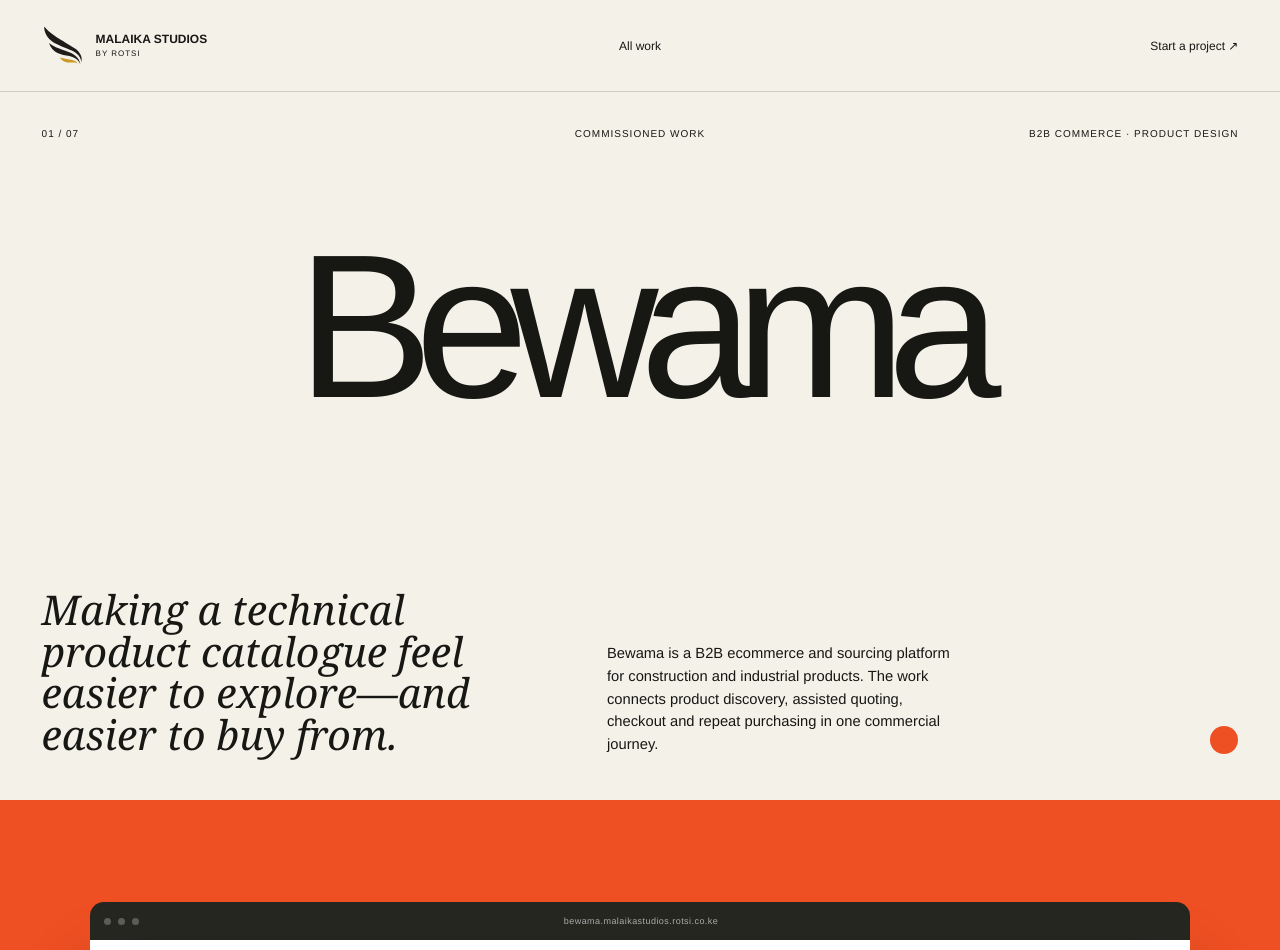
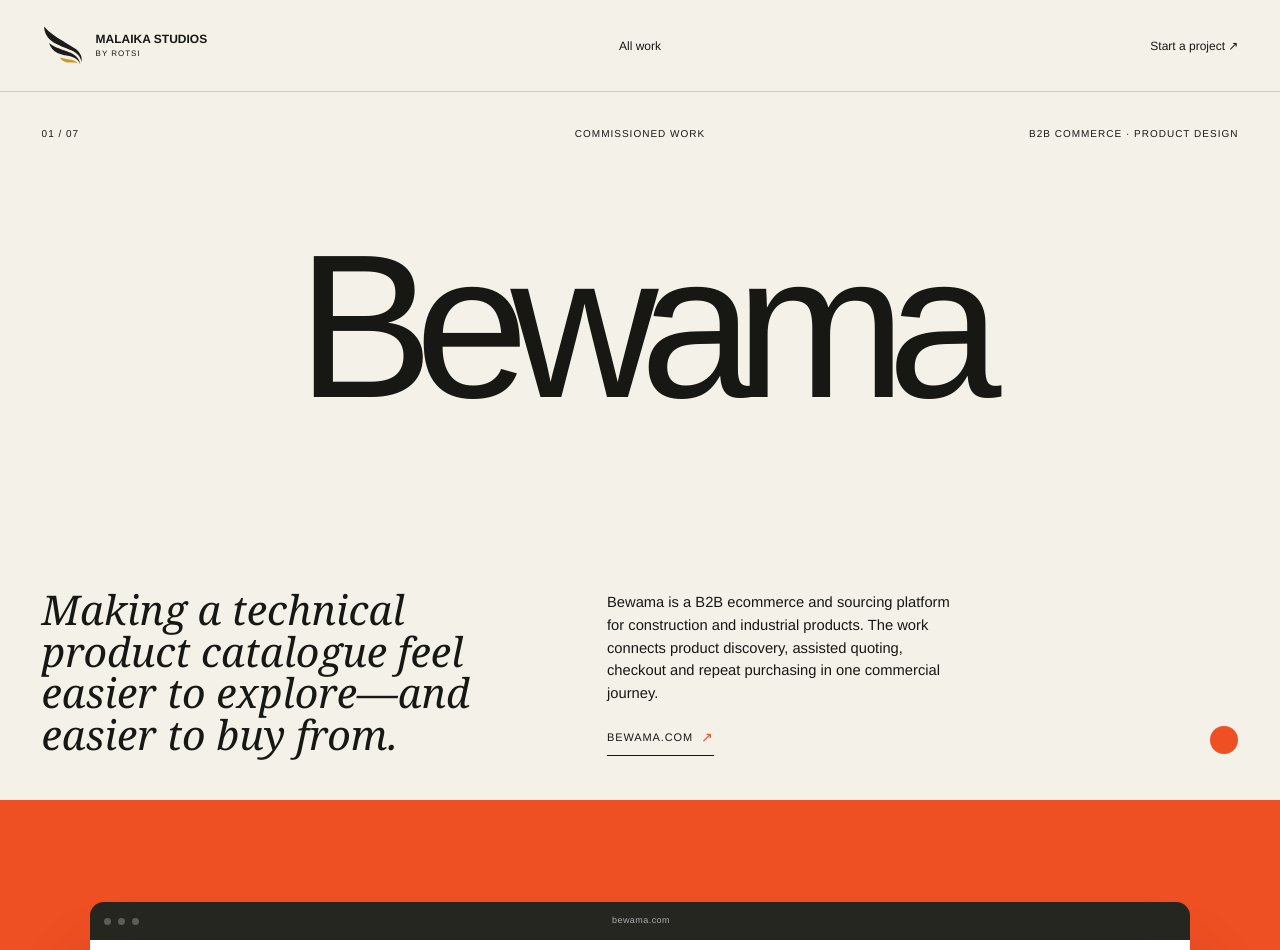
Before and after one commit to spaceadh/Angel-web, a Next.js app: page /projects/bewama in a window 1280 px wide. Shown: the top 950 px of the page. Built offline with nearby package versions, Linux system fonts and the light colour scheme.

Commit message:
Refactor code structure for improved readability and maintainability

```diff
--- a/app/SiteFooter.tsx
+++ b/app/SiteFooter.tsx
@@ -17,7 +17,7 @@
         <Link href="/#studio">Studio</Link>
         <a href="mailto:business@rotsi.co.ke">Start a project ↗</a>
       </div>
-      <p>© 2026 Malaika Studios · Made in Nairobi</p>
+      <p>© 2026 Malaika Studios · We are located at Afya Mansionettes, Kilimani, Nairobi.</p>
     </footer>
   );
 }
--- a/app/globals.css
+++ b/app/globals.css
@@ -139,11 +139,13 @@
 .case-title--long { font-size:clamp(70px,10.8vw,172px); line-height:.82; margin-inline:auto; max-width:92vw; overflow-wrap:normal; }
 .case-intro { align-items:end; bottom:44px; display:grid; gap:8vw; grid-template-columns:1.3fr 1fr; left:3.25vw; position:absolute; width:72vw; }
 .case-intro p { font:400 clamp(26px,3.2vw,52px)/1.02 var(--serif); font-style:italic; margin:0; }
-.case-intro span { font-size:clamp(14px,1.15vw,18px); line-height:1.55; }
+.case-intro > div > span { display:block; font-size:clamp(14px,1.15vw,18px); line-height:1.55; }
+.case-project-url { align-items:center; border-bottom:1px solid currentColor; display:flex; font-size:11px; gap:8px; letter-spacing:.08em; margin-top:22px; padding-bottom:7px; text-transform:uppercase; width:max-content; }
+.case-project-url span { color:var(--case-accent); font-size:14px; transition:transform 180ms ease; }.case-project-url:hover span { transform:translate(2px,-2px); }
 .case-disclosure { background:#fff; border:1px solid rgba(29,28,25,.18); bottom:130px; font-size:10px; letter-spacing:.04em; margin:0; padding:10px 14px; position:absolute; right:3.25vw; width:min(300px,24vw); }
 .case-stage { background:var(--case-accent); margin:0; padding:clamp(60px,8vw,130px) 7vw; }
 .case-stage-toolbar { align-items:center; background:#272722; border-radius:14px 14px 0 0; color:#aaa; display:flex; gap:7px; height:38px; padding:0 14px; }
-.case-stage-toolbar i { background:#5d5d56; border-radius:50%; height:7px; width:7px; }.case-stage-toolbar span { font-size:9px; letter-spacing:.05em; margin:auto; transform:translateX(-20px); }
+.case-stage-toolbar i { background:#5d5d56; border-radius:50%; height:7px; width:7px; }.case-stage-toolbar > span,.case-stage-toolbar > a { font-size:9px; letter-spacing:.05em; margin:auto; transform:translateX(-20px); }.case-stage-toolbar > a { border-bottom:1px solid transparent; transition:border-color 180ms ease,color 180ms ease; }.case-stage-toolbar > a:hover { border-color:currentColor; color:#fff; }
 .case-stage > img { background:white; border-radius:0 0 14px 14px; box-shadow:0 32px 80px rgba(0,0,0,.18); max-height:80vh; object-fit:cover; object-position:top; }
 .case-problem { display:grid; gap:4vw; grid-template-columns:1fr 3fr; }
 .case-problem h2 { font:500 clamp(35px,5vw,78px)/1.02 var(--sans); letter-spacing:-.06em; margin:0; }
--- a/app/projects/[slug]/page.tsx
+++ b/app/projects/[slug]/page.tsx
@@ -33,6 +33,9 @@
   if (!project) notFound();
   const currentIndex = projects.findIndex(({ slug }) => slug === project.slug);
   const next = projects[(currentIndex + 1) % projects.length];
+  const liveDomain = project.liveUrl
+    ? new URL(project.liveUrl).hostname.replace(/^www\./, "")
+    : null;
 
   return (
     <main className="case-page" style={{ "--case-accent": project.palette } as React.CSSProperties}>
@@ -71,13 +74,29 @@
         <h1 className={`case-title ${project.name.length > 12 ? "case-title--long" : ""}`}>{project.name}</h1>
         <div className="case-intro reveal reveal--3">
           <p>{project.headline}</p>
-          <span>{project.intro}</span>
+          <div>
+            <span>{project.intro}</span>
+            {project.liveUrl && liveDomain && (
+              <a className="case-project-url" href={project.liveUrl} target="_blank" rel="noreferrer">
+                {liveDomain} <span aria-hidden="true">↗</span>
+              </a>
+            )}
+          </div>
         </div>
         {project.note && <p className="case-disclosure">{project.note}</p>}
       </section>
 
       <figure className="case-stage" data-scroll-reveal>
-        <div className="case-stage-toolbar"><i /><i /><i /><span>{project.slug}.malaikastudios.rotsi.co.ke</span></div>
+        <div className="case-stage-toolbar">
+          <i /><i /><i />
+          {project.liveUrl && liveDomain ? (
+            <a href={project.liveUrl} target="_blank" rel="noreferrer" aria-label={`Visit ${project.name} at ${liveDomain}`}>
+              {liveDomain}
+            </a>
+          ) : (
+            <span>{project.slug}.malaikastudios.rotsi.co.ke</span>
+          )}
+        </div>
         <Image
           src={project.image}
           alt={`${project.name} project presentation`}
--- a/app/projects/projectData.ts
+++ b/app/projects/projectData.ts
@@ -74,6 +74,7 @@
     intro: "Tena brings clients, bookings, follow-ups and retention signals into one calmer workspace for appointment-led businesses.",
     image: "/work/projects/tena/site-overview.png",
     logo: "/work/projects/tena/logo.png",
+    liveUrl: "https://crm.rotsi.co.ke",
     palette: "#5448c8",
     challenge: "Customer history is easily fragmented across notebooks, staff phones and chat threads. That makes repeat visits and thoughtful follow-up harder than they need to be.",
     approach: ["Client history and segmentation", "Booking and staff workflows", "Public booking surface", "WhatsApp-ready follow-up"],
@@ -101,7 +102,8 @@
     sector: "Travel · Website redesign concept",
     headline: "What if booking the journey felt like the first beautiful part of it?",
     intro: "A self-initiated redesign study exploring how a Kenyan travel brand could turn destination imagery, itinerary clarity and trust into a stronger inquiry journey.",
-    image: "https://images.unsplash.com/photo-1528127269322-539801943592?auto=format&fit=crop&w=2000&q=88",
+    image: "/work/projects/kairi-tours/landing-page.png",
+    liveUrl: "https://kair-tours.vercel.app/",
     palette: "#5d6b57",
     challenge: "Travel websites often show beautiful places but make comparison, confidence and inquiry feel like separate tasks.",
     approach: ["Cinematic destination-led hero", "Useful trip metadata", "Trust before inquiry", "Mobile-first WhatsApp path"],
@@ -115,7 +117,8 @@
     sector: "Insurance · Brand and website concept",
     headline: "Making complex protection feel calmer, clearer and easier to trust.",
     intro: "A self-initiated identity and website direction for a modern advisory business—built to demonstrate how clarity can replace the cold, document-heavy language of insurance.",
-    image: "https://images.unsplash.com/photo-1450101499163-c8848c66ca85?auto=format&fit=crop&w=1800&q=88",
+    image: "/work/projects/roja-consultancy/landing-page.png",
+    liveUrl: "http://rojaconsultancy.netlify.app/",
     palette: "#8c3f36",
     challenge: "Advisory businesses need authority, but familiar corporate patterns can make the experience feel remote and difficult to understand.",
     approach: ["Plain-language offer structure", "Warm editorial art direction", "Visible advisory process", "Consultation-first conversion path"],
```
Also changed, not shown: public/work/projects/kairi-tours/landing-page.png (added), public/work/projects/roja-consultancy/landing-page.png (added).
